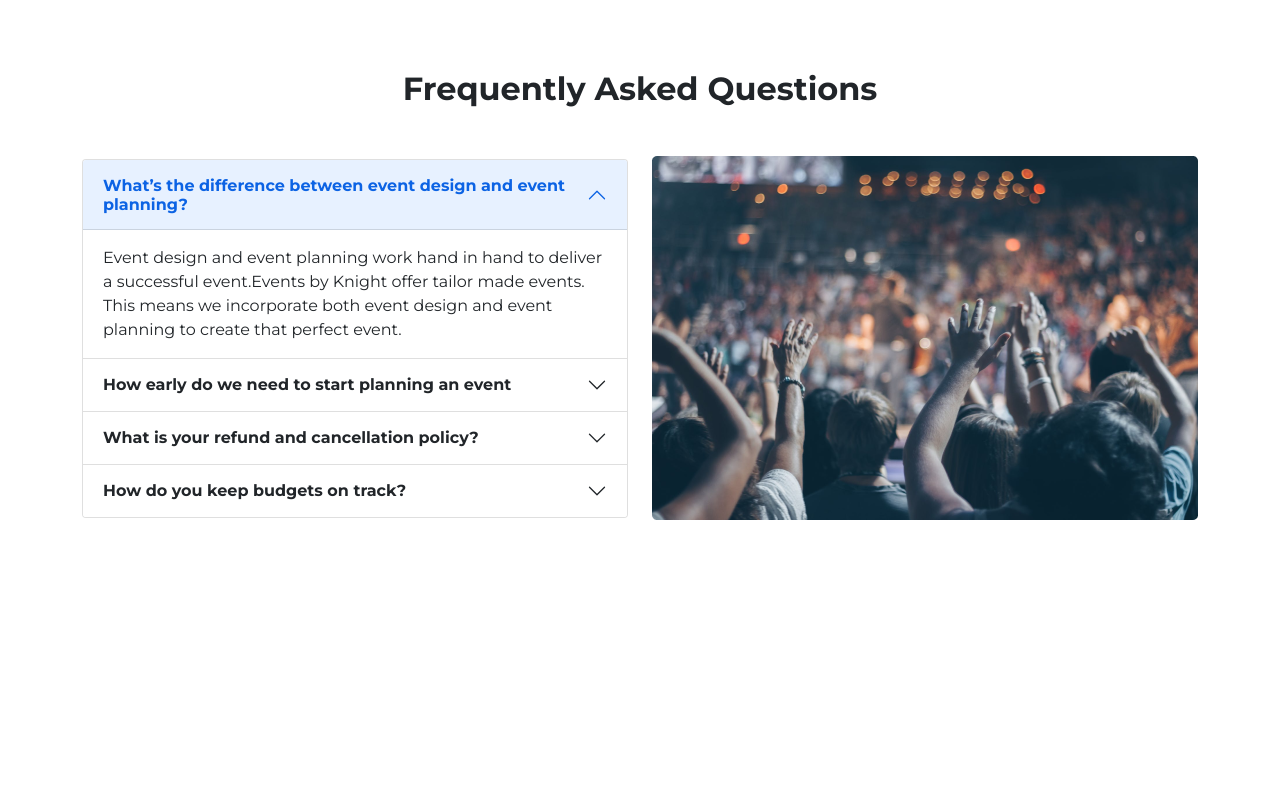
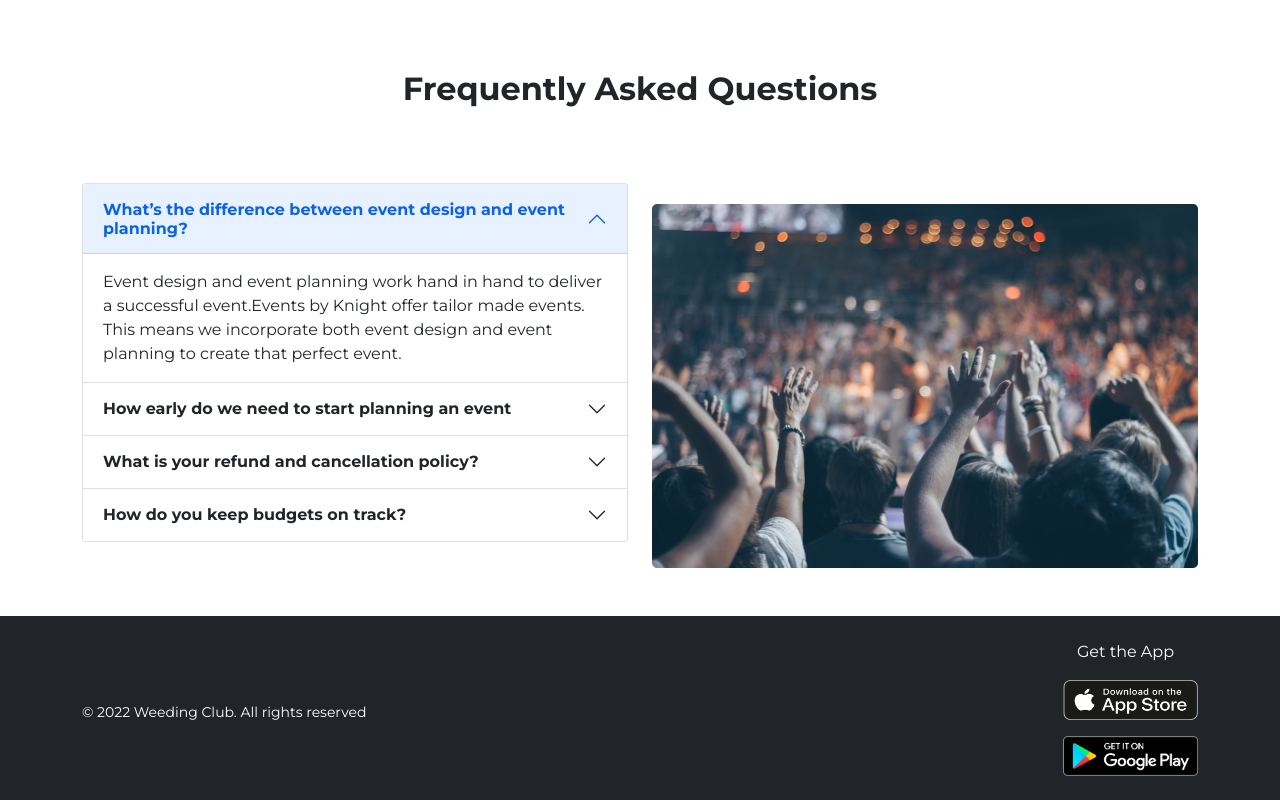
Before and after one commit to EASHOVON/wedding-party-center, a plain HTML site: page index.html in a window 1280 px wide. Shown: the part 2610-3410 px from the top of the page. Before the commit the page ends 3178 px from the top, so only its background shows below. Drawn offline with nearby package versions, Linux system fonts and the light colour scheme.

Commit message:
Finally Done

```diff
--- a/index.html
+++ b/index.html
@@ -178,7 +178,9 @@
       <!-- Packages Start -->
       <section class="row my-5">
         <h2 class="text-dark fw-bold text-center">Our Packages</h2>
-        <div class="row row-cols-1 row-cols-md-4 g-4">
+        <div
+          class="row row-cols-1 row-cols-sm-2 row-cols-md-2 row-cols-lg-3 row-cols-xl-4 g-4"
+        >
           <div class="col">
             <div class="card h-100 border-0">
               <div class="card-body">
@@ -301,7 +303,9 @@
       <!-- Happy Clients Start -->
       <section class="row my-5">
         <h2 class="text-dark fw-bold text-center my-5">Happy Clients says</h2>
-        <div class="row row-cols-1 row-cols-md-3 g-4">
+        <div
+          class="row row-cols-1 row-cols-sm-1 row-cols-md-2 row-cols-lg-3 row-cols-xl-3 g-4"
+        >
           <div class="col">
             <div class="card h-100 border-0 shadow">
               <div class="card-body d-flex flex-column align-items-center p-5">
@@ -356,7 +360,7 @@
         <h2 class="text-dark fw-bold text-center my-5">
           Frequently Asked Questions
         </h2>
-        <div class="col-md-6">
+        <div class="col-md-12 col-lg-6">
           <div class="accordion" id="accordionExample">
             <div class="accordion-item">
               <h2 class="accordion-header" id="headingOne">
@@ -468,12 +472,48 @@
             </div>
           </div>
         </div>
-        <div class="col-md-6">
-          <img src="./images/people.png" alt="" />
+        <div
+          class="col-12 mt-5 col-sm-12 d-sm-flex justify-content-sm-center mt-sm-5 col-md-12 d-md-flex justify-content-md-center mt-md-5 col-lg-6"
+        >
+          <img class="img-fluid" src="./images/people.png" alt="" />
         </div>
       </section>
       <!-- FAQ End -->
     </main>
+    <!-- Footer Start -->
+    <footer class="bg-dark">
+      <div class="container">
+        <div
+          class="row d-flex flex-column d-sm-flex flex-sm-row justify-content-sm-between align-items-sm-center d-md-flex flex-md-row justify-content-md-between align-items-md-center d-lg-flex flex-lg-row justify-content-lg-between align-items-lg-center py-4"
+        >
+          <div class="col-md-6">
+            <p class="text-white mt-4">
+              <small>&copy; 2022 Weeding Club. All rights reserved</small>
+            </p>
+          </div>
+          <div
+            class="d-flex flex-column d-sm-flex flex-sm-column col-md-6 d-md-flex flex-md-column align-items-md-end d-lg-flex flex-lg-column align-items-lg-end d-xl-flex flex-xl-column align-items-xl-end"
+          >
+            <p class="text-white me-4">Get the App</p>
+            <a class="mb-3" href="#" target="_blank"
+              ><img
+                width="135px"
+                height="40px"
+                src="./icons/app-store.png"
+                alt=""
+            /></a>
+            <a href="#" target="_blank"
+              ><img
+                width="135px"
+                height="40px"
+                src="./icons/play-store.png"
+                alt=""
+            /></a>
+          </div>
+        </div>
+      </div>
+    </footer>
+    <!-- Footer End -->
     <!-- Bootstrap JS Start -->
     <script
       src="https://cdn.jsdelivr.net/npm/bootstrap@5.1.3/dist/js/bootstrap.bundle.min.js"
```
Also changed, not shown: icons/app-store.png (added), icons/play-store.png (added).
